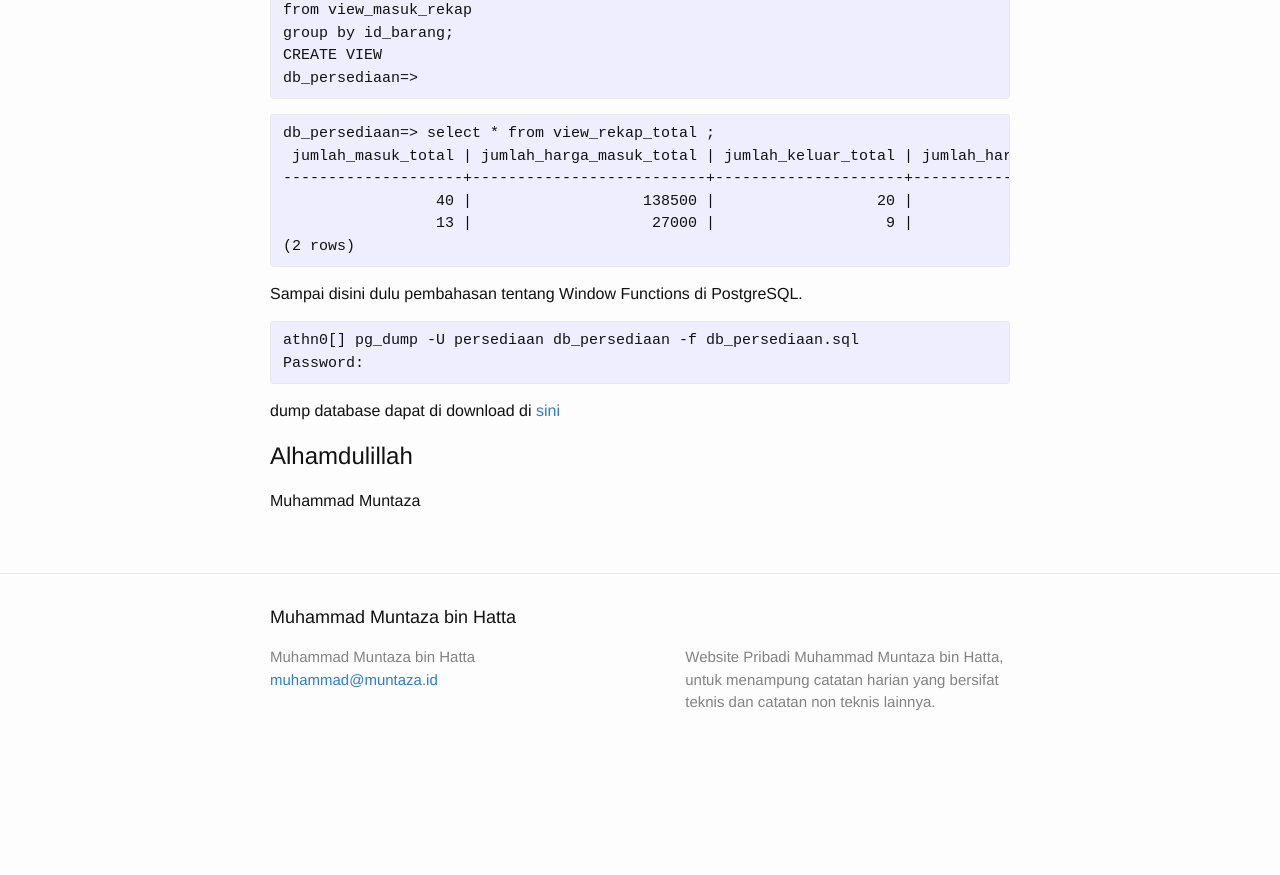
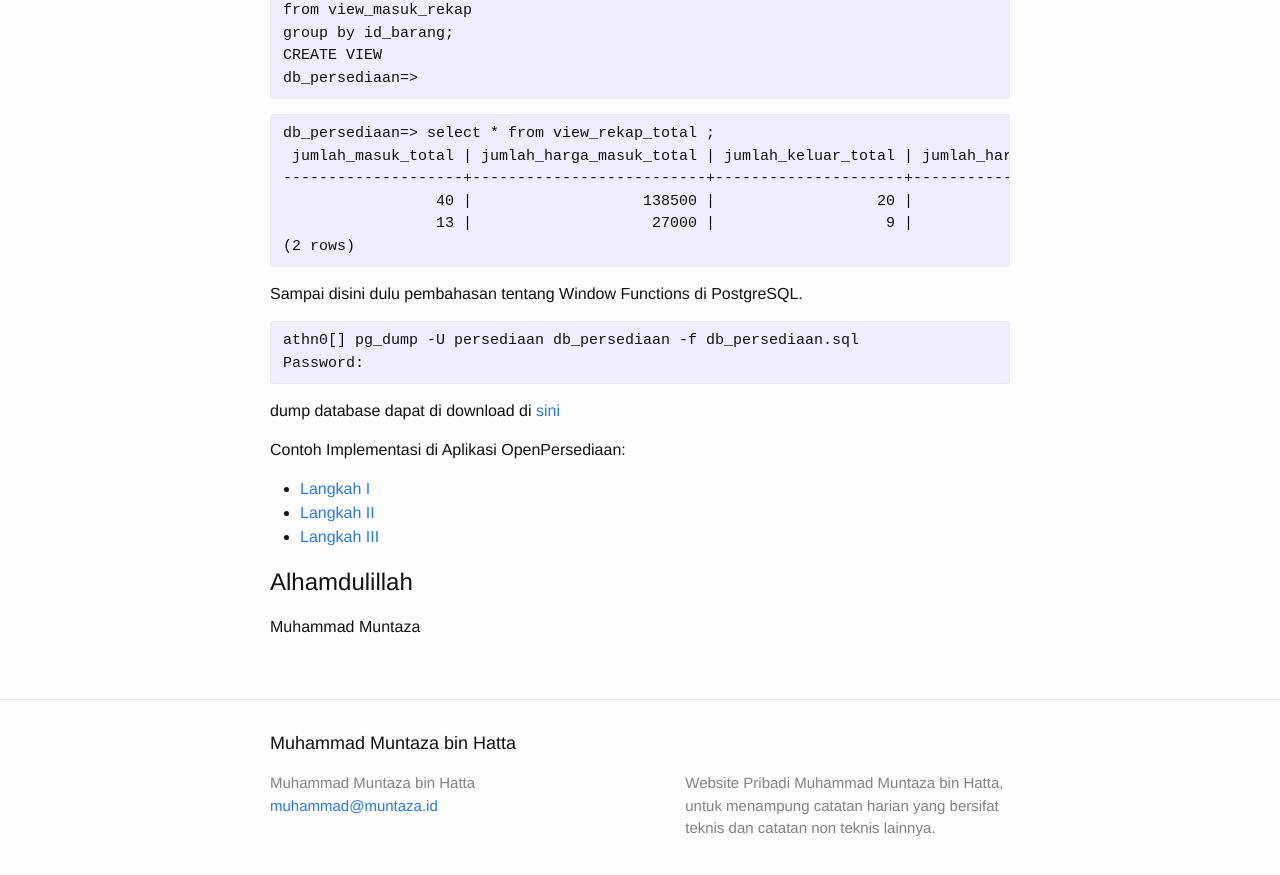
Before and after one commit to muntaza/muntaza.github.io, a Jekyll site: the page built from _posts/2017-08-01-perhitungan-persediaan.markdown, in a window 1280 px wide and 900 px high, scrolled down 12581 px. Shown: the top 875 px of the window. Built offline with Jekyll 4.4.1, drawn with Linux system fonts in a browser that asks for light colours; before the commit the page ends 13355 px from its top, so only the background shows below that.

Commit message:
perhitungan persediaan

```diff
--- a/_posts/2017-08-01-perhitungan-persediaan.markdown
+++ b/_posts/2017-08-01-perhitungan-persediaan.markdown
@@ -714,6 +714,11 @@ Password:
 dump database dapat di download di
 [sini](https://github.com/muntaza/Open_Persediaan/blob/master/db_persediaan.sql)
 
+Contoh Implementasi di Aplikasi OpenPersediaan:
+- [Langkah I](https://github.com/muntaza/Open_Persediaan/blob/master/sql1_persediaan/persediaan_barang_sql/persediaan_barang_awayan.sql)
+- [Langkah II](https://github.com/muntaza/Open_Persediaan/blob/master/sql1_persediaan/persediaan_barang_sql2/persediaan_barang2_awayan.sql)
+- [Langkah III](https://github.com/muntaza/Open_Persediaan/blob/master/sql1_persediaan/persediaan_barang3_sql/persediaan_barang3_awayan.sql)
+
 
 # Alhamdulillah
 
```
